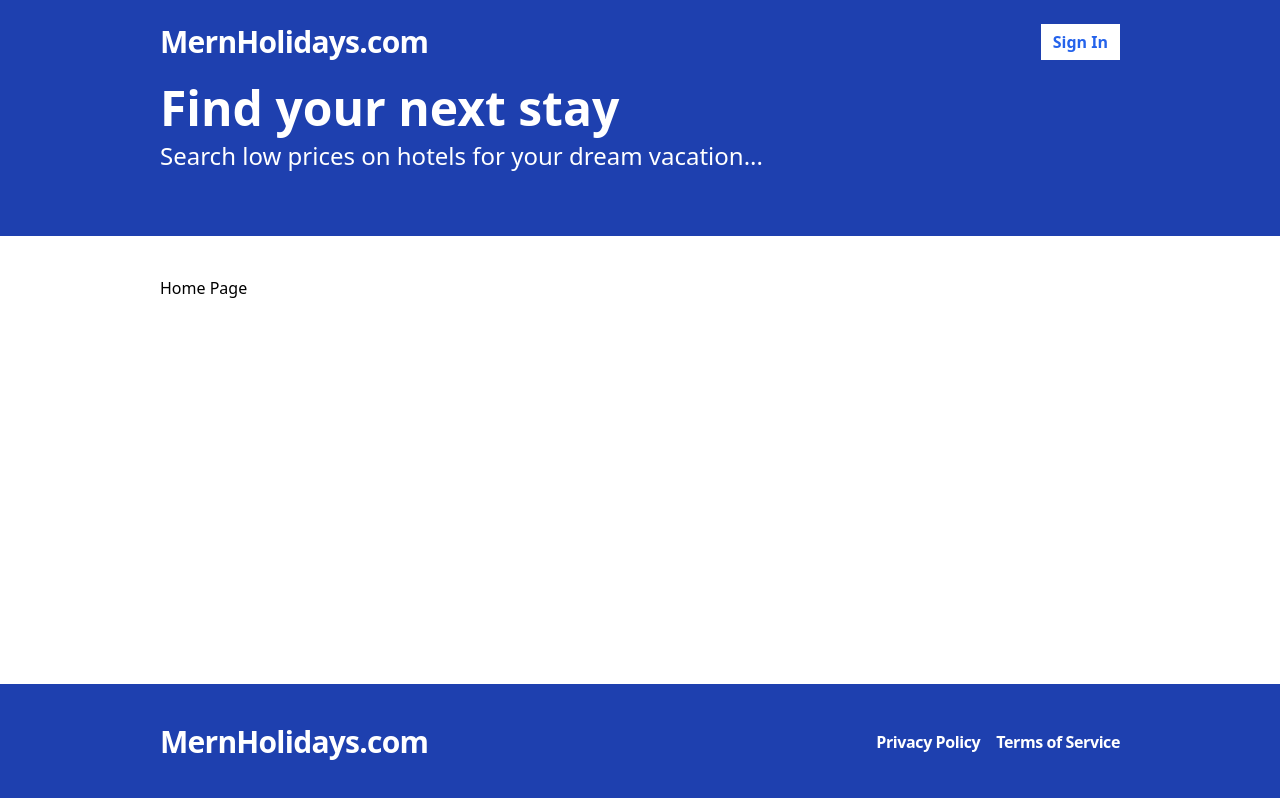
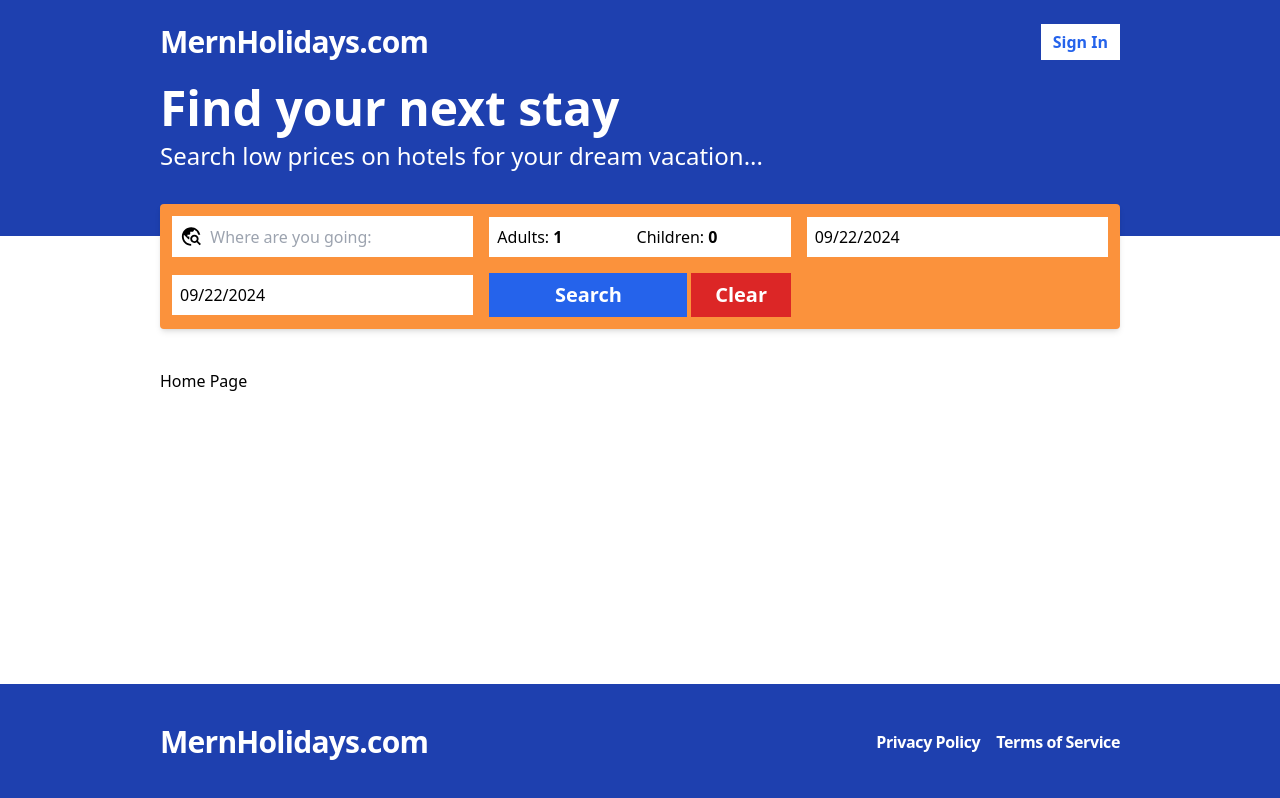
Before and after one commit to Ritesh9919/mern-booking-app, a React (Vite) app in the folder frontend/: page / in a window 1280 px wide. Built offline with nearby package versions, Linux system fonts and the light colour scheme; no server answers.

Commit message:
add SearchBar component

```diff
--- a/frontend/package.json
+++ b/frontend/package.json
@@ -11,6 +11,7 @@
   },
   "dependencies": {
     "react": "^18.3.1",
+    "react-datepicker": "^7.4.0",
     "react-dom": "^18.3.1",
     "react-hook-form": "^7.53.0",
     "react-icons": "^5.3.0",
@@ -20,6 +21,7 @@
   "devDependencies": {
     "@eslint/js": "^9.9.0",
     "@types/react": "^18.3.3",
+    "@types/react-datepicker": "^7.0.0",
     "@types/react-dom": "^18.3.0",
     "@vitejs/plugin-react-swc": "^3.5.0",
     "autoprefixer": "^10.4.20",
--- /dev/null
+++ b/frontend/src/components/SearchBar.tsx
@@ -0,0 +1,105 @@
+import { FormEvent, useState } from "react";
+import { useSearchContext } from "../contexts/SearchContext";
+import { MdTravelExplore } from "react-icons/md";
+import DatePicker from "react-datepicker";
+import "react-datepicker/dist/react-datepicker.css";
+
+function SearchBar() {
+  const search = useSearchContext();
+  const [destination, setDestination] = useState(search.destination);
+  const [checkIn, setCheckIn] = useState(search.checkIn);
+  const [checkOut, setCheckOut] = useState(search.checkOut);
+  const [adultCount, setAdultCount] = useState(search.adultCount);
+  const [childCount, setChildCount] = useState(search.childCount);
+
+  const handleSubmit = (event: FormEvent) => {
+    event.preventDefault();
+    search.saveSearchValues(
+      destination,
+      checkIn,
+      checkOut,
+      adultCount,
+      childCount
+    );
+  };
+
+  const minDate = new Date();
+  const maxDate = new Date();
+  maxDate.setFullYear(maxDate.getFullYear() + 1);
+  return (
+    <form
+      onSubmit={handleSubmit}
+      className="-mt-8 p-3 bg-orange-400 rounded shadow-md grid grid-cols-2 lg:grid-cols-3 2xl:grid-cols-5 items-center gap-4"
+    >
+      <div className="flex flex-row items-center flex-1 bg-white p-2">
+        <MdTravelExplore size={25} className="mr-2" />
+        <input
+          placeholder="Where are you going:"
+          className="text-md w-full"
+          value={destination}
+          onChange={(e) => setDestination(e.target.value)}
+        />
+      </div>
+      <div className="flex bg-white px-2 py-1 gap-2">
+        <label className="items-center flex">
+          Adults:
+          <input
+            className="w-full p-1 focus:outline-none font-bold"
+            type="number"
+            min={1}
+            max={20}
+            value={adultCount}
+            onChange={(event) => setAdultCount(parseInt(event.target.value))}
+          />
+        </label>
+        <label className="items-center flex">
+          Children:
+          <input
+            className="w-full p-1 focus:outline-none font-bold"
+            type="number"
+            min={0}
+            max={20}
+            value={childCount}
+            onChange={(event) => setChildCount(parseInt(event.target.value))}
+          />
+        </label>
+      </div>
+      <div>
+        <DatePicker
+          selected={checkIn}
+          onChange={(date) => setCheckIn(date as Date)}
+          startDate={checkIn}
+          endDate={checkOut}
+          minDate={minDate}
+          maxDate={maxDate}
+          className="min-w-full bg-white p-2 focus:outline-none"
+          wrapperClassName="min-w-full"
+        />
+      </div>
+      <div>
+        <DatePicker
+          selected={checkOut}
+          onChange={(date) => setCheckOut(date as Date)}
+          selectsStart
+          startDate={checkIn}
+          endDate={checkOut}
+          minDate={minDate}
+          maxDate={maxDate}
+          placeholderText="Check-out Date"
+          className="min-w-full bg-white p-2 focus:outline-none"
+          wrapperClassName="min-w-full"
+        />
+      </div>
+      <div className="flex gap-1">
+        <button className="w-2/3 bg-blue-600 text-white h-full p-2 font-bold text-xl hover:bg-blue-500">
+          Search
+        </button>
+        <button className="w-1/3 bg-red-600 text-white h-full p-2 font-bold text-xl hover:bg-red-500">
+          Clear
+        </button>
+      </div>
+    </form>
+  );
+}
+
+export default SearchBar;
--- a/frontend/src/layouts/Layout.tsx
+++ b/frontend/src/layouts/Layout.tsx
@@ -2,6 +2,7 @@
 import Footer from "../components/Footer";
 import Header from "../components/Header";
 import Hero from "../components/Hero";
+import SearchBar from "../components/SearchBar";
 
 interface Props {
   children: React.ReactNode;
@@ -12,6 +13,9 @@
     <div className="flex flex-col min-h-screen">
       <Header />
       <Hero />
+      <div className="container mx-auto">
+        <SearchBar />
+      </div>
       <div className="container mx-auto py-10 flex-1">{children}</div>
       <Footer />
     </div>
```
Also changed, not shown: 1 other file (tests, documents, lock files or other folders).
